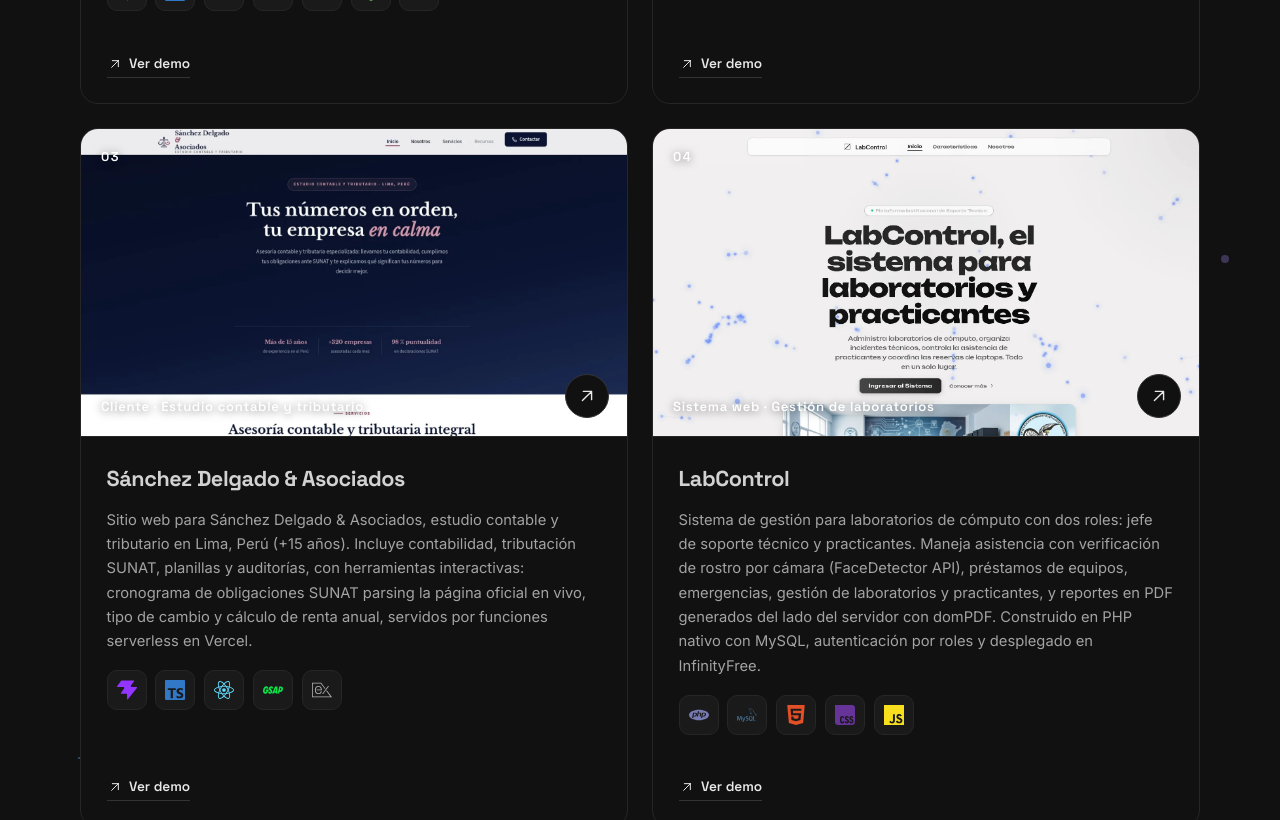
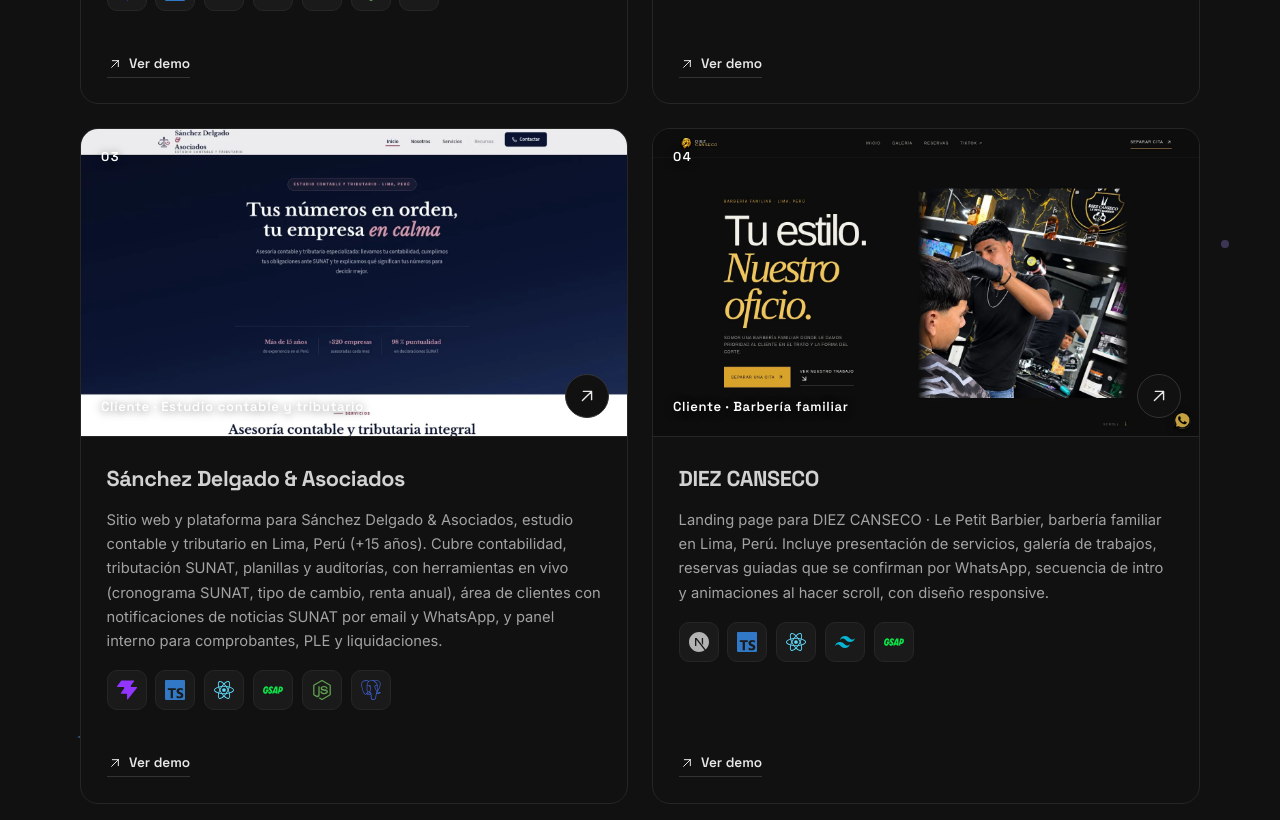
Before and after one commit to iamisma326-cpu/ismadev, a React (Vite) app: page / in a window 1280 px wide. Shown: the part 3740-4560 px from the top of the page. Built offline with nearby package versions, Linux system fonts and the light colour scheme.

Commit message:
Actualizar Sánchez Delgado con notificaciones SUNAT y reemplazar LabControl por DIEZ CANSECO

```diff
--- a/src/data/content.js
+++ b/src/data/content.js
@@ -135,23 +135,23 @@ export const content = {
           subtitle: "Cliente · Estudio contable y tributario",
           image: "/sanchez-delgado.webp",
           description:
-            "Sitio web para Sánchez Delgado & Asociados, estudio contable y tributario en Lima, Perú (+15 años). Incluye contabilidad, tributación SUNAT, planillas y auditorías, con herramientas interactivas: cronograma de obligaciones SUNAT parsing la página oficial en vivo, tipo de cambio y cálculo de renta anual, servidos por funciones serverless en Vercel.",
-          techIds: ["vite", "typescript", "react", "gsap", "express"],
+            "Sitio web y plataforma para Sánchez Delgado & Asociados, estudio contable y tributario en Lima, Perú (+15 años). Cubre contabilidad, tributación SUNAT, planillas y auditorías, con herramientas en vivo (cronograma SUNAT, tipo de cambio, renta anual), área de clientes con notificaciones de noticias SUNAT por email y WhatsApp, y panel interno para comprobantes, PLE y liquidaciones.",
+          techIds: ["vite", "typescript", "react", "gsap", "nodejs", "postgresql"],
           github: "#",
           liveUrl:
             "https://estudio-contable-web-chi.vercel.app",
           demo: "#",
         },
         {
-          title: "LabControl",
-          subtitle: "Sistema web · Gestión de laboratorios",
-          image: "/labcontrol.webp",
+          title: "DIEZ CANSECO",
+          subtitle: "Cliente · Barbería familiar",
+          image: "/diez-canseco.webp",
           description:
-            "Sistema de gestión para laboratorios de cómputo con dos roles: jefe de soporte técnico y practicantes. Maneja asistencia con verificación de rostro por cámara (FaceDetector API), préstamos de equipos, emergencias, gestión de laboratorios y practicantes, y reportes en PDF generados del lado del servidor con domPDF. Construido en PHP nativo con MySQL, autenticación por roles y desplegado en InfinityFree.",
-          techIds: ["php", "mysql", "html5", "css3", "javascript"],
+            "Landing page para DIEZ CANSECO · Le Petit Barbier, barbería familiar en Lima, Perú. Incluye presentación de servicios, galería de trabajos, reservas guiadas que se confirman por WhatsApp, secuencia de intro y animaciones al hacer scroll, con diseño responsive.",
+          techIds: ["nextjs", "typescript", "react", "tailwind", "gsap"],
           github: "#",
           liveUrl:
-            "http://labcontrol.infinityfreeapp.com",
+            "https://landing-page-diez-canseco.vercel.app",
           demo: "#",
         },
       ],
@@ -328,23 +328,23 @@ export const content = {
           subtitle: "Client · Accounting & tax firm",
           image: "/sanchez-delgado.webp",
           description:
-            "Website for Sánchez Delgado & Asociados, an accounting and tax firm in Lima, Peru (+15 years). Covers bookkeeping, SUNAT tax compliance, payroll and audits, with interactive tools: SUNAT obligations schedule parsed live from the official site, exchange rate and annual income tax calculator, served by Vercel serverless functions.",
-          techIds: ["vite", "typescript", "react", "gsap", "express"],
+            "Website and platform for Sánchez Delgado & Asociados, an accounting and tax firm in Lima, Peru (+15 years). Covers bookkeeping, SUNAT tax compliance, payroll and audits, with live tools (SUNAT schedule, exchange rate, annual income tax), a client area with SUNAT news alerts by email and WhatsApp, and an internal panel for invoices, PLE and settlements.",
+          techIds: ["vite", "typescript", "react", "gsap", "nodejs", "postgresql"],
           github: "#",
           liveUrl:
             "https://estudio-contable-web-chi.vercel.app",
           demo: "#",
         },
         {
-          title: "LabControl",
-          subtitle: "Web system · Computer lab management",
-          image: "/labcontrol.webp",
+          title: "DIEZ CANSECO",
+          subtitle: "Client · Family barbershop",
+          image: "/diez-canseco.webp",
           description:
-            "Management system for computer labs with two roles: IT support manager and trainees. Handles attendance with on-camera face verification (FaceDetector API), equipment loans, emergencies, lab and trainee management, and server-side PDF reports generated with domPDF. Built in vanilla PHP with MySQL, role-based authentication, and deployed on InfinityFree.",
-          techIds: ["php", "mysql", "html5", "css3", "javascript"],
+            "Landing page for DIEZ CANSECO · Le Petit Barbier, a family barbershop in Lima, Peru. Includes a services showcase, a work gallery, guided bookings confirmed over WhatsApp, an intro sequence and scroll animations, all fully responsive.",
+          techIds: ["nextjs", "typescript", "react", "tailwind", "gsap"],
           github: "#",
           liveUrl:
-            "http://labcontrol.infinityfreeapp.com",
+            "https://landing-page-diez-canseco.vercel.app",
           demo: "#",
         },
       ],
--- a/src/data/skills.js
+++ b/src/data/skills.js
@@ -27,6 +27,7 @@ import {
   siTypescript,
   siGsap,
   siExpress,
+  siNextdotjs,
 } from "simple-icons";
 import {
   CSharpIcon,
@@ -82,6 +83,7 @@ export const skillMeta = {
   typescript: brand("TypeScript", siTypescript),
   gsap: brand("GSAP", siGsap),
   express: brand("Express", siExpress),
+  nextjs: brand("Next.js", siNextdotjs),
   csharp: custom("C#", CSharpIcon, "#68217A"),
   visualbasic: custom("Visual Basic", VisualBasicIcon, "#512BD4"),
   windowsforms: custom("Windows Forms", WindowsFormsIcon, "#512BD4"),
```
Also changed, not shown: public/diez-canseco.webp (added), public/labcontrol.webp (deleted).
